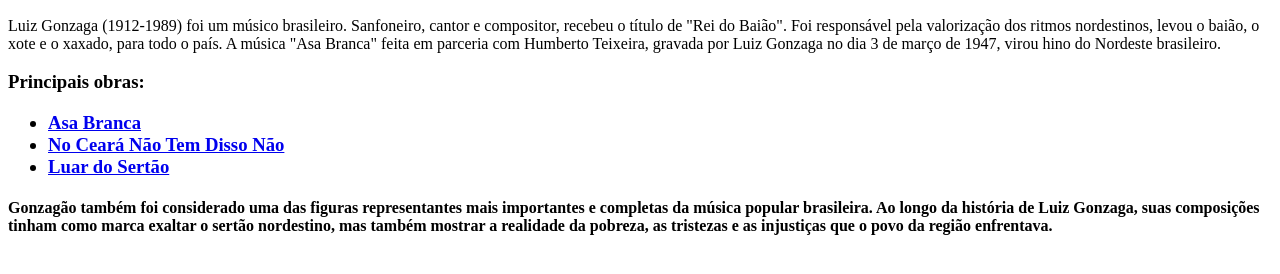
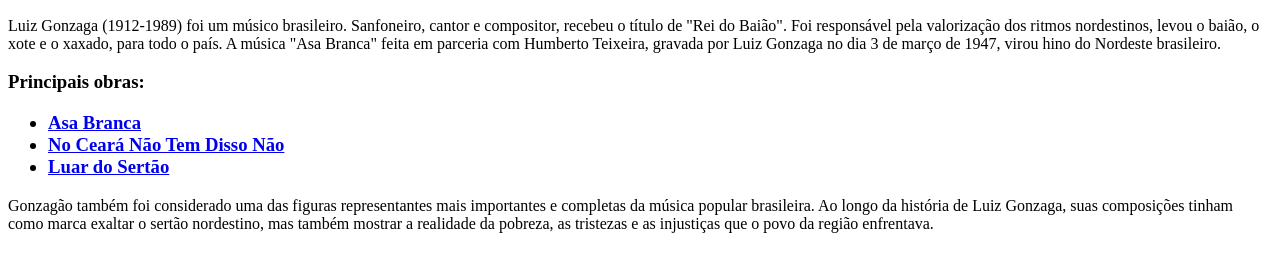
Before and after one commit to Rcmaione/SITE, a plain HTML site: page atividade1/site luiz gonzaga.html in a window 1280 px wide. Shown: the part 334-608 px from the top of the page. Drawn offline with Linux system fonts and the light colour scheme.

Commit message:
Update site luiz gonzaga.html

```diff
--- a/atividade1/site luiz gonzaga.html
+++ b/atividade1/site luiz gonzaga.html
@@ -16,6 +16,7 @@
 		<li><a href="Nocearanaotemdissonao.html"> No Ceará Não Tem Disso Não</a></li>
 		   <li><a href="luardosertao.html"> Luar do Sertão</a></li>
        </ul>
-	   <h4>Gonzagão também foi considerado uma das figuras representantes mais importantes e completas da música popular brasileira. Ao longo da história de Luiz Gonzaga, suas composições tinham como marca exaltar o sertão nordestino, mas também mostrar a realidade da pobreza, as tristezas e as injustiças que o povo da região enfrentava. </h4>
+	   <h3></h3>
+	   <p>Gonzagão também foi considerado uma das figuras representantes mais importantes e completas da música popular brasileira. Ao longo da história de Luiz Gonzaga, suas composições tinham como marca exaltar o sertão nordestino, mas também mostrar a realidade da pobreza, as tristezas e as injustiças que o povo da região enfrentava. </p>
 	</body>
 	</html>
```
